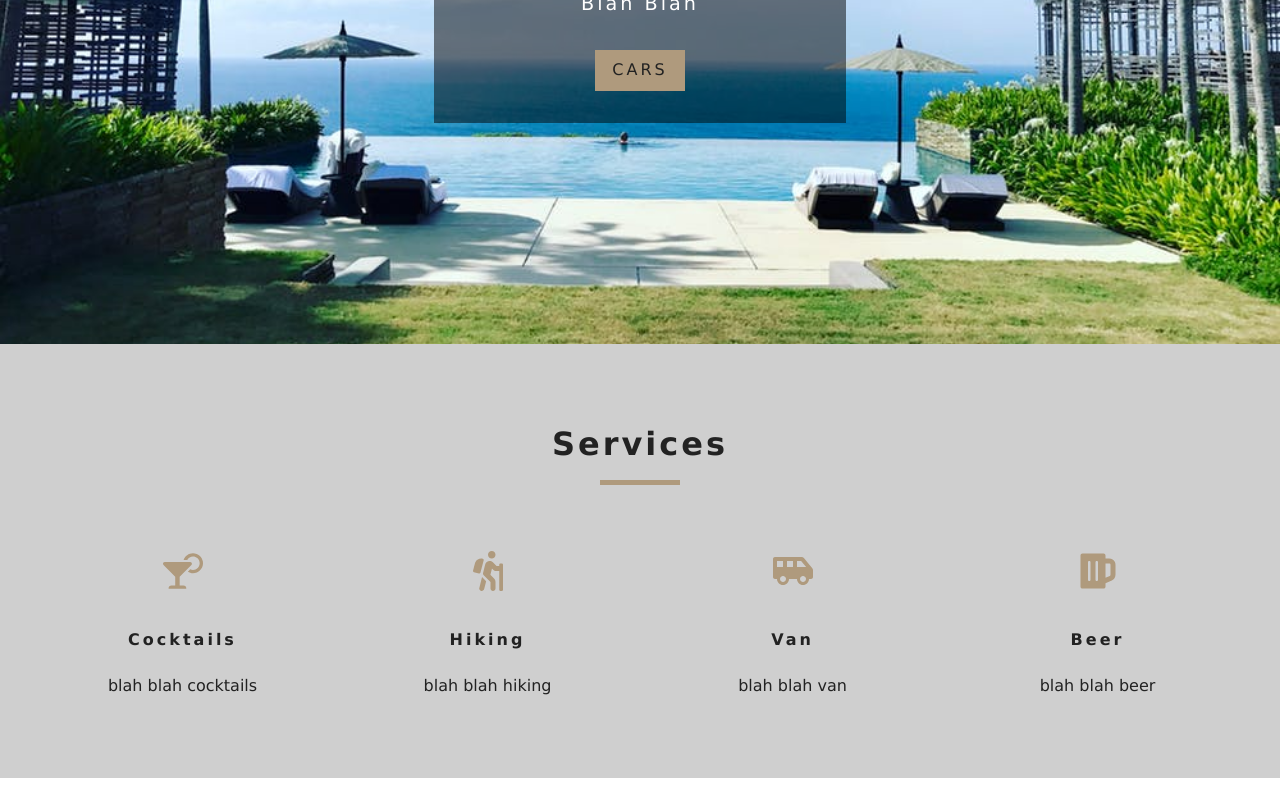
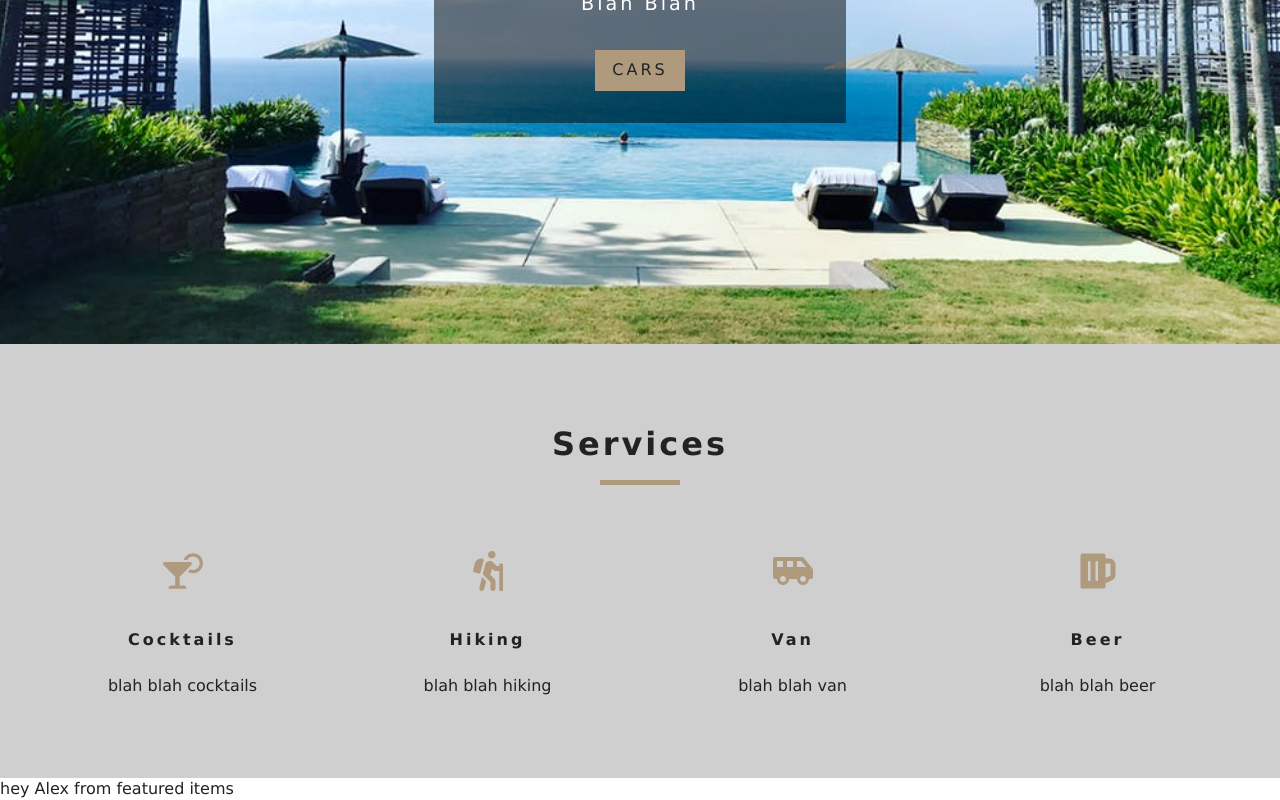
Before and after one commit to almack131216/react-api-beach-resort-tutorial, a React (Create React App) app: page / in a window 1280 px wide. Shown: the part 456-1256 px from the top of the page. Before the commit the page ends 1234 px from the top, so only its background shows below. Built offline with nearby package versions, Linux system fonts and the light colour scheme.

Commit message:
04 | Context | consumer & provider

```diff
--- /dev/null
+++ b/src/Context.js
@@ -0,0 +1,20 @@
+import React, { Component } from "react";
+const ItemContext = React.createContext();
+//
+export default class ItemProvider extends Component {
+  state = {
+    greeting: "hey",
+    name: "Alex"
+  };
+  render() {
+    return (
+      <ItemContext.Provider value={{ ...this.state }}>
+        {this.props.children}
+      </ItemContext.Provider>
+    );
+  }
+}
+
+const ItemConsumer = ItemContext.Consumer;
+
+export { ItemProvider, ItemConsumer, ItemContext };
--- /dev/null
+++ b/src/components/FeaturedItems.js
@@ -0,0 +1,16 @@
+import React, { Component } from "react";
+import { ItemContext } from "../Context";
+
+export default class FeaturedItems extends Component {
+  static contextType = ItemContext;
+
+  render() {
+    const { name, greeting } = this.context;
+
+    return (
+      <div>
+        {greeting} {name} from featured items
+      </div>
+    );
+  }
+}
--- a/src/index.js
+++ b/src/index.js
@@ -4,11 +4,14 @@ import ReactDOM from "react-dom";
 import { BrowserRouter as Router } from "react-router-dom";
 import App from "./App";
 import * as serviceWorker from "./serviceWorker";
+import { ItemProvider } from "./Context";
 
 ReactDOM.render(
-  <Router>
-    <App />
-  </Router>,
+  <ItemProvider>
+    <Router>
+      <App />
+    </Router>
+  </ItemProvider>,
   document.getElementById("root")
 );
 
--- a/src/pages/Home.js
+++ b/src/pages/Home.js
@@ -3,6 +3,7 @@ import Hero from "../components/Hero";
 import Banner from "../components/Banner";
 import { Link } from "react-router-dom";
 import Services from "../components/Services";
+import FeaturedItems from "../components/FeaturedItems";
 
 export default function Home() {
   return (
@@ -15,6 +16,7 @@ export default function Home() {
         </Banner>
       </Hero>
       <Services />
+      <FeaturedItems />
     </React.Fragment>
   );
 }
```
